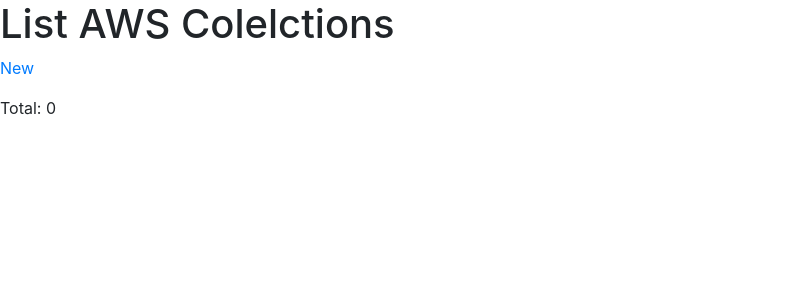
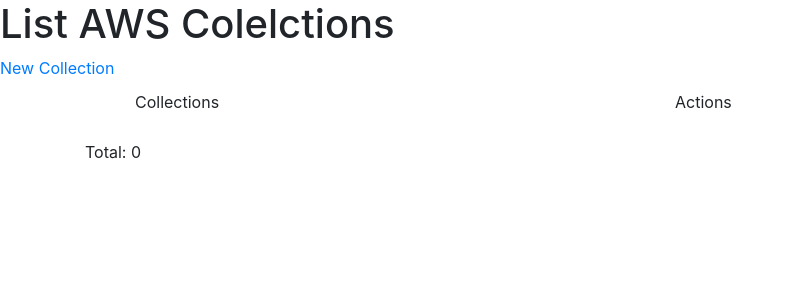
Before and after one commit to iuri/opencv, a Flask app: page /collections-list in a window 1280 px wide. Shown: the top 300 px of the page, without its empty margins (0-794 px from the left). Run offline with Flask 2, Linux system fonts and the light colour scheme; data that the repository does not hold is empty; some libraries are stand-ins or nearby versions.

Commit message:
added searchIndexFaces features

```diff
--- a/server/webapp/main/routes.py
+++ b/server/webapp/main/routes.py
@@ -1,4 +1,4 @@
-from flask import render_template, jsonify, abort, request, flash, redirect, Blueprint
+from flask import render_template, jsonify, abort, request, url_for, flash, redirect, Blueprint
 import os, requests, json
 from werkzeug.utils import secure_filename
 
@@ -12,6 +12,7 @@ from os import environ
 
 
 main = Blueprint('main', __name__)
+
 
 @main.route("/")
 @main.route("/home")
@@ -27,6 +28,12 @@ os.environ['AWS_PROFILE'] = "VideoRekognition"
 os.environ['AWS_DEFAULT_REGION'] ="us-east-1"
 
 FEATURES_BLACKLIST = ("Landmarks", "Emotions", "Pose", "Quality", "BoundingBox", "Confidence")
+
+
+
+####
+### AWS Rekognition
+####
 
 def detect_labels(bucket, filename, attributes=['ALL'], region="us-east-1"):
   rekognition = boto3.client("rekognition", region)
@@ -47,15 +54,48 @@ def detect_labels(bucket, filename, attributes=['ALL'], region="us-east-1"):
     y = x[i]
     print(y['Name'])
     if (y['Name'] == 'Face'):
-      return detect_faces(bucket, filename)
-
-  return response['Labels']
+        match = match_faces(filename, bucket)
+        print("MATCHING RESULTS ", match)
+        if match != '':
+            if match['Similarity'] > 99 and match['Face']['Confidence'] > 99:
+                print("Face already exists")
+                return ''
+        else:
+            return detect_faces(bucket, filename)
+  #return response['Labels']
+  return ''
 
 
-def detect_faces(bucket, filename, attributes=['ALL'], region="us-east-1"):
-  rekognition = boto3.client("rekognition", region)
 
-  response = rekognition.detect_faces(
+def match_faces(filename, bucket="qonteoimages", collectionId="SamsungRekCollection", region="us-east-1"):
+    rek_client = boto3.client("rekognition", region)
+    print("FILENAME", filename)
+    #match_response = rek_client.search_faces_by_image(CollectionId=collectionId,Image={'Bytes': image.read()}, MaxFaces=1,FaceMatchThreshold=85)
+    match_response = rek_client.search_faces_by_image(
+        CollectionId=collectionId,
+        Image={"S3Object": {
+            "Bucket": bucket,
+            "Name": filename
+            }
+        },
+        MaxFaces=1,
+        FaceMatchThreshold=90)
+
+    if match_response['FaceMatches']:
+        print('Hello, ',match_response['FaceMatches'][0]['Face']['ExternalImageId'])
+        print('Similarity: ',match_response['FaceMatches'][0]['Similarity'])
+        print('Confidence: ',match_response['FaceMatches'][0]['Face']['Confidence'])
+        return match_response['FaceMatches'][0]
+    else:
+        print('No faces matched')
+        return ''
+
+
+
+def detect_faces(bucket, filename, collection_id="SamsungRekCollection", attributes=['ALL'], region="us-east-1"):
+  rek_client = boto3.client("rekognition", region)
+
+  response = rek_client.detect_faces(
     Image={
       "S3Object": {
         "Bucket": bucket,
@@ -64,78 +104,84 @@ def detect_faces(bucket, filename, attributes=['ALL'], region="us-east-1"):
     },
     Attributes=attributes,
   )
-
-  return response['FaceDetails']
+  print("FACE DETAILS", response)
 
 
+  index_response=rek_client.index_faces(
+      CollectionId=collection_id,
+      Image={'S3Object':{
+          'Bucket':bucket,
+          'Name':filename}
+      },
+      ExternalImageId=filename,
+      MaxFaces=1,
+      QualityFilter="AUTO",
+      DetectionAttributes=['ALL'])
+  print("INDEX", index_response)
 
-# https://realpython.com/python-requests/
-def upload_face(json_text):
-    #  print("HEADERS ", request.headers)
-    #  print("HEADERS AUTH ", request.headers['Authorization'] )
-    headers = {
-        'Content-Type': 'application/x-www-form-urlencoded',
-        'Authorization': request.headers['Authorization'],
-        'Timestamp': request.headers['Timestamp']
-    }
+  # TODO: error to combine JSONS
+  result = json.loads(response['FaceDetails'])
+  result.update(index_response)
+  # return response['FaceDetails']
+  return result
 
-    print("Sending JSON ...")
-    if request.headers['Authorization']:
-        payload = {'data': json.dumps({'data': json_text})}
-        response = requests.post("https://dashboard.qonteo.com/REST/import-face-aws", data=payload, headers=headers)
-        print(response.status_code)
-        print("RESPNOSE FROM ZILL ", response.text)
 
-        if response.status_code == 200:
-            if response.text == 'ok':
-                return 1
-    return 0
+@main.route('/index-faces', methods=['POST'])
+def index_faces(bucket="qonteoimages", region="us-east-1"):
+    print("Running index_faces ...")
+    if request.method == 'POST':
+        rek_client = boto3.client("rekognition", region)
+        s3_client = boto3.client("s3", region)
+
+        response = rek_client.list_collections(MaxResults=10)
+
+        print("CollectionID", request.form['collection_id'])
+        print("LIST ", response['CollectionIds'])
+
+        if request.form['collection_id'] in response['CollectionIds']:
+
+            all_objects = s3_client.list_objects(Bucket=bucket)
+            print("ALL OBJECTS", all_objects)
+            for content in all_objects['Contents']:
+                print("CONTENT ", content)
+                collection_name = content['Key']
+                collection_image = content['Key']
+                if collection_image:
+                    label = collection_name
+                    print('indexing: ',label)
+                    image = content['Key']
+                    index_response=rek_client.index_faces(CollectionId=request.form['collection_id'],
+                                                          Image={'S3Object':{'Bucket':bucket,'Name':image}},
+                                                          ExternalImageId=label,
+                                                          MaxFaces=1,
+                                                          QualityFilter="AUTO",
+                    DetectionAttributes=['ALL'])
+
+                    print('FaceId: ',index_response['FaceRecords'][0]['Face']['FaceId'])
+
+                    return redirect('http://aws.qonteo.com/collections-list?msg=success');
+
+    return redirect('http://aws.qonteo.com/collections-list?msg=failed');
 
 
 
 
-#https://roytuts.com/python-flask-rest-api-file-upload/
-@main.route('/upload-file', methods=['GET', 'POST'])
-def upload_file():
-    if request.method == 'POST':
-        # check if the post request has the file part
-        if 'file' not in request.files:
-            flash('No file part')
-            return redirect(request.url)
-        file = request.files['file']
-        # if user does not select file, browser also
-        # submit an empty part without filename
-        if file.filename == '':
-            flash('No selected file')
-            return redirect(request.url)
-        if file and allowed_file(file.filename):
-            filename = secure_filename(file.filename)
-            #Get current dir: print(os.path.abspath(os.getcwd()))
-            file.save(os.path.join('/home/ec2-user/qonteo/webapp/uploads/images/', filename))
-            #return redirect(url_for('uploaded_file', filename=filename))
-            json_text = detect_labels('qonteoimages', filename)
-            if upload_face(json_text):
-                return "ok"
-            else:
-                return "nok"
-    return '''
-    <!doctype html>
-    <html xmlns="http://www.w3.org/1999/xhtml">
-      <head>
-        <title>Upload new File</title>
-      </head>
-      <body>
-        <h1>Upload new File</h1>
-        <form method=post enctype=multipart/form-data>
-          <input type=file name=file>
-          <input type=submit value=Upload>
-        </form>
-      </body>
-    </html>
-    '''
 
 
 
+
+
+
+
+
+
+
+
+
+
+####
+### Collections
+####
 
 def collection_delete2(collection_id, region="us-east-1"):
     print('Attempting to delete collection ' + collection_id)
@@ -232,10 +278,8 @@ def collections_list(attributes=['ALL'], region="us-east-1"):
     rekognition = boto3.client("rekognition", region)
 
     response = rekognition.list_collections(MaxResults=max_results)
-    collections = []
-    done = False
     collections=response['CollectionIds']
-
+  #  done = False
   #  while done==True:
   #      for collection in collections:
   #          collections.append(collection)
@@ -246,4 +290,81 @@ def collections_list(attributes=['ALL'], region="us-east-1"):
   #          done = True
 
 
-    return render_template('collections-list.html', collections=collections, total=len(collections))
+    return render_template('collections-list.html', collections=collections, total=len(collections), msg='')
+
+
+
+
+
+
+
+
+
+####
+### Upload File
+####
+
+# https://realpython.com/python-requests/
+def upload_face(json_text):
+    #  print("HEADERS ", request.headers)
+    #  print("HEADERS AUTH ", request.headers['Authorization'] )
+    headers = {
+        'Content-Type': 'application/x-www-form-urlencoded',
+        'Authorization': request.headers['Authorization'],
+        'Timestamp': request.headers['Timestamp']
+    }
+
+    print("Sending JSON ...")
+    if request.headers['Authorization']:
+        payload = {'data': json.dumps({'data': json_text})}
+        response = requests.post("https://dashboard.qonteo.com/REST/import-face-aws", data=payload, headers=headers)
+        print(response.status_code)
+        print("RESPNOSE FROM ZILL ", response.text)
+
+        if response.status_code == 200:
+            if response.text == 'ok':
+                return 1
+    return 0
+
+
+
+
+#https://roytuts.com/python-flask-rest-api-file-upload/
+@main.route('/upload-file', methods=['GET', 'POST'])
+def upload_file():
+    if request.method == 'POST':
+        # check if the post request has the file part
+        if 'file' not in request.files:
+            flash('No file part')
+            return redirect(request.url)
+        file = request.files['file']
+        # if user does not select file, browser also
+        # submit an empty part without filename
+        if file.filename == '':
+            flash('No selected file')
+            return redirect(request.url)
+        if file and allowed_file(file.filename):
+            filename = secure_filename(file.filename)
+            #Get current dir: print(os.path.abspath(os.getcwd()))
+            file.save(os.path.join('/home/ec2-user/qonteo/webapp/uploads/images/', filename))
+            #return redirect(url_for('uploaded_file', filename=filename))
+            json_text = detect_labels('qonteoimages', filename)
+            if json_text != '':
+                if upload_face(json_text):
+                    return "ok"
+            return "nok"
+    return '''
+    <!doctype html>
+    <html xmlns="http://www.w3.org/1999/xhtml">
+      <head>
+        <title>Upload new File</title>
+      </head>
+      <body>
+        <h1>Upload new File</h1>
+        <form method=post enctype=multipart/form-data>
+          <input type=file name=file>
+          <input type=submit value=Upload>
+        </form>
+      </body>
+    </html>
+    '''
--- a/server/webapp/templates/collections-list.html
+++ b/server/webapp/templates/collections-list.html
@@ -2,19 +2,45 @@
 {% block content %}
 <h1>List AWS Colelctions</h1>
 <div>
-  <a href="collection-new">New</a>
-  <ul class="collection with-header">
+  {% if msg == "success" %}
+  <div id="alert" class="alert alert-success" role="alert" style="float:right; width:100%;padding-left:150px;">
+    <b>All faces were successfully indexed!</b>
+  </div>
+  {% endif %}
+  <a href="collection-new">New Collection</a>
+
+  <div class="container">
+    <ul class="collection with-header" style="list-style-type:none">
+	<li class="collection-item" style="padding:10px;">
+	  <div class="row">
+	    <div class="col">Collections</div>
+	    <div class="col">Actions</div>
+	  </div>
+	</li>
 	{% for collection_id in collections %}
 	<li class="collection-item" style="padding:10px;">
+	  <div class="row">
+	    <div class="col">
 	      <a href="collection-one" style="display:inline-block">{{ collection_id }}</a>
-      <form action=collection-delete method=post style="display:inline-block">
+	    </div>
+	    <div class="col">
+
+	      <form name=index id=index action=index-faces method=post style="display:inline-block">
+		<input type=hidden id=collection_id name=collection_id value={{ collection_id }}>
+		<input type=submit value="Index Faces">
+	      </form>
+	      <form id=delete name=delete action=collection-delete method=post style="display:inline-block">
 		<input type=hidden id=collection_id name=collection_id value={{ collection_id }}>
 		<input type=submit value="Delete">
 	      </form>
+	    </div>
 	</li>
 	{% endfor %}
     </ul>
+    <div class="row">
+      <div class="col">
 	<p>Total: {{ total }}</p>
-
+      </div>
+    </div>
 </div>
 {% endblock content %}
```
Lines whose indentation alone changed are shown as unchanged.
